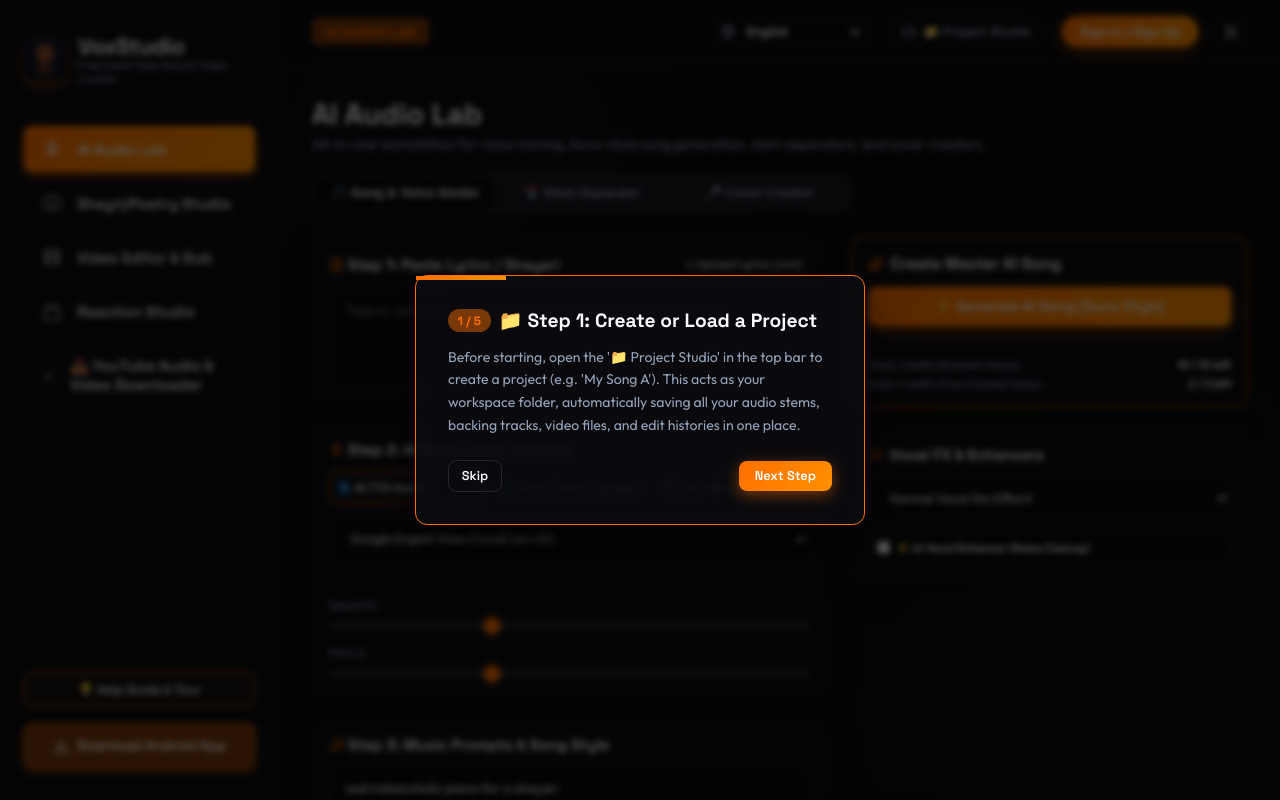
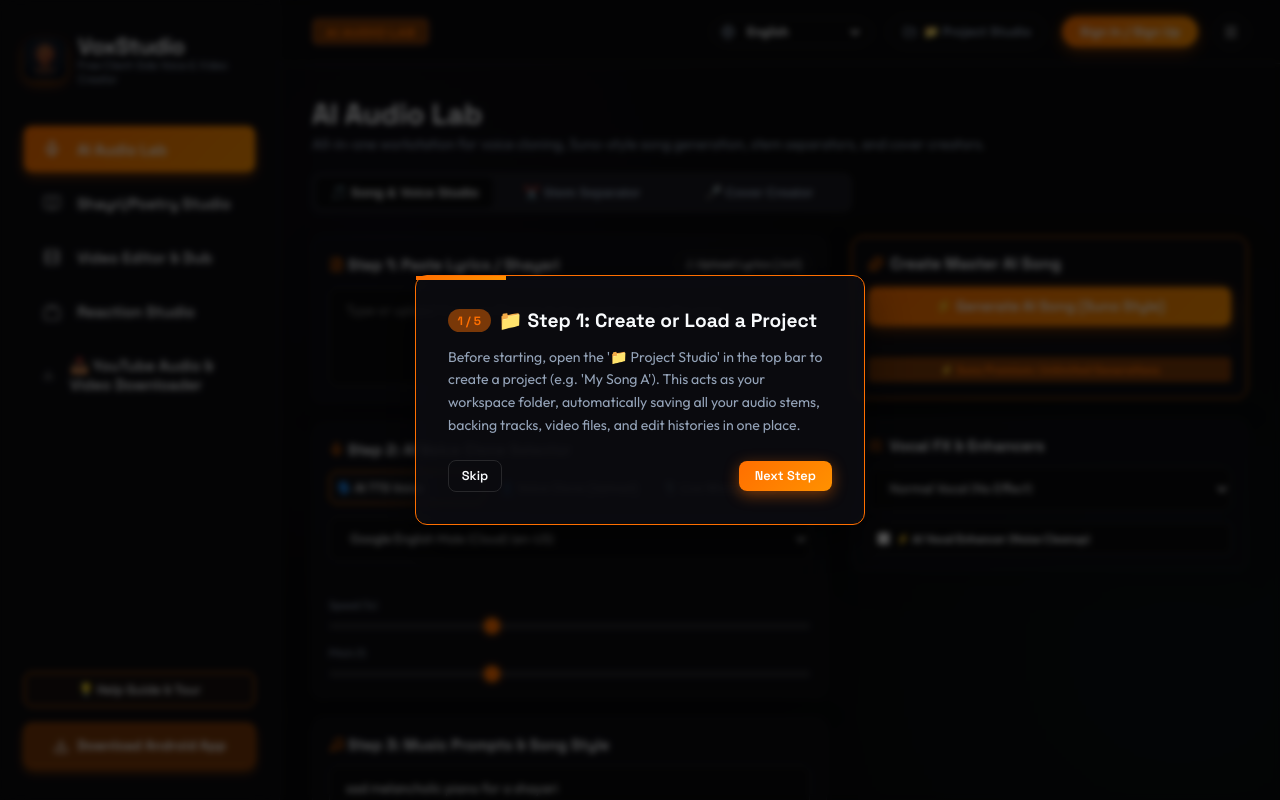
Before and after one commit to mannskahlon84/VOXSTUDIOAI, a React (Vite) app: page / in a window 1280 px wide. Built offline with nearby package versions, Linux system fonts and the light colour scheme.

Commit message:
feat: Increase daily free credits limits and add unlimited premium Suno mode label

```diff
--- a/src/modules/AIAudioLab.jsx
+++ b/src/modules/AIAudioLab.jsx
@@ -502,13 +502,13 @@ const AIAudioLab = ({ language, theme, user, activeProject, onUpdateProjectState
 
     const isOwnVoice = voiceSourceMode === 'clone' || voiceSourceMode === 'record';
     if (isOwnVoice) {
-      if (currentLimits.cloneCount >= 2) {
-        alert("Daily Limit Reached!\n\nFree tier accounts are limited to 2 Own/Cloned Voice generations per day.\n\nUpgrade to VoxStudio Premium for unlimited high-fidelity clone exports!");
+      if (currentLimits.cloneCount >= 50) {
+        alert("Daily Limit Reached!\n\nFree tier accounts are limited to 50 Cloned Voice generations per day.");
         return;
       }
     } else {
-      if (currentLimits.ttsCount >= 10) {
-        alert("Daily Limit Reached!\n\nFree tier accounts are limited to 10 Random/Default Voice generations per day.\n\nUpgrade to VoxStudio Premium for unlimited generation!");
+      if (currentLimits.ttsCount >= 100) {
+        alert("Daily Limit Reached!\n\nFree tier accounts are limited to 100 TTS generations per day.");
         return;
       }
     }
@@ -1465,14 +1465,22 @@ const AIAudioLab = ({ language, theme, user, activeProject, onUpdateProjectState
               )}
 
               <div style={{ marginTop: '0.5rem', borderTop: '1px solid var(--border-color)', paddingTop: '0.6rem', display: 'flex', flexDirection: 'column', gap: '4px' }}>
-                <div style={{ display: 'flex', justifyContent: 'space-between', fontSize: '0.73rem', color: 'var(--text-secondary)' }}>
-                  <span>Daily Credits (Random Voice):</span>
-                  <span style={{ fontWeight: 600, color: 'var(--text-primary)' }}>{10 - songLimits.ttsCount} / 10 left</span>
-                </div>
-                <div style={{ display: 'flex', justifyContent: 'space-between', fontSize: '0.73rem', color: 'var(--text-secondary)' }}>
-                  <span>Daily Credits (Own/Cloned Voice):</span>
-                  <span style={{ fontWeight: 600, color: 'var(--text-primary)' }}>{2 - songLimits.cloneCount} / 2 left</span>
-                </div>
+                {usePremiumSuno ? (
+                  <div style={{ fontSize: '0.73rem', color: 'var(--accent-primary)', fontWeight: 700, textAlign: 'center', background: 'var(--accent-glow)', padding: '0.3rem', borderRadius: '4px' }}>
+                    ⚡ Suno Premium: Unlimited Generations
+                  </div>
+                ) : (
+                  <>
+                    <div style={{ display: 'flex', justifyContent: 'space-between', fontSize: '0.73rem', color: 'var(--text-secondary)' }}>
+                      <span>Daily Credits (Random Voice):</span>
+                      <span style={{ fontWeight: 600, color: 'var(--text-primary)' }}>{100 - songLimits.ttsCount} / 100 left</span>
+                    </div>
+                    <div style={{ display: 'flex', justifyContent: 'space-between', fontSize: '0.73rem', color: 'var(--text-secondary)' }}>
+                      <span>Daily Credits (Own/Cloned Voice):</span>
+                      <span style={{ fontWeight: 600, color: 'var(--text-primary)' }}>{50 - songLimits.cloneCount} / 50 left</span>
+                    </div>
+                  </>
+                )}
               </div>
 
               {generatedSongUrl && (
```
Also changed, not shown: 1 other file (tests, documents, lock files or other folders).
